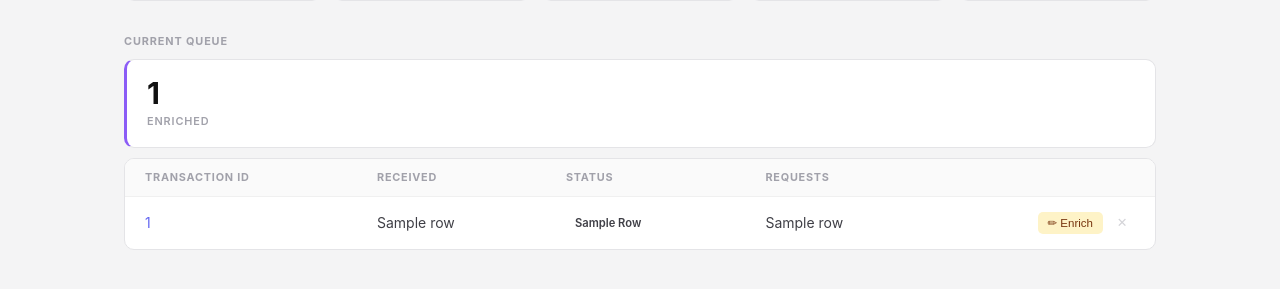
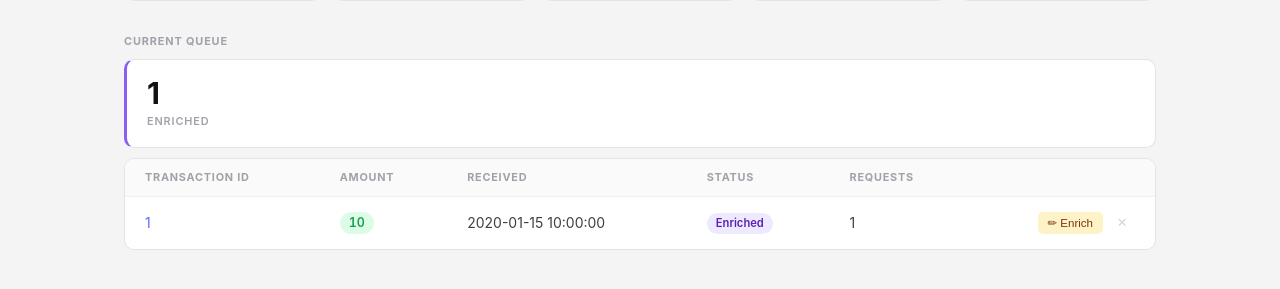
Before and after one commit to Samuel-Mason-git/bank-enrichment, a FastAPI app: template src/server_scripts/templates/dashboard.html in a window 1280 px wide. Shown: the part 205-494 px from the top of the page. Run offline with FastAPI, Linux system fonts and the light colour scheme; the template is opened without the code that fills it: most values are stand-ins (such as "Sample title", 1, 10 or a date in 2020).

Commit message:
Adding a payment column

```diff
--- a/src/server_scripts/main.py
+++ b/src/server_scripts/main.py
@@ -161,7 +161,7 @@ async def recieve_monzo(request: Request):
         if is_new:
             con.execute(
                 "UPDATE stats SET total_received = total_received + 1, total_amount_pence = total_amount_pence + ?, requests_sent = requests_sent + 1 WHERE id = 1",
-                [monzo_data.data.amount]
+                [abs(monzo_data.data.amount)]
             )
             log.info(f"Transaction stored: {transaction_id}")
         else:
@@ -299,7 +299,6 @@ async def enrich_transaction_dashboard(transaction_id: str, request: Request, cr
 async def delete_transaction(transaction_id: str, request: Request, credentials: HTTPBasicCredentials = Depends(verify_credentials)):
     con = get_con()
     con.execute("DELETE FROM webhook_queue WHERE id = ?", [transaction_id])
-    con.execute("UPDATE stats SET total_received = total_received - 1 WHERE id = 1")
     return RedirectResponse(url="/dashboard", status_code=303)
 
 
@@ -343,9 +342,21 @@ async def dashboard(request: Request, credentials: HTTPBasicCredentials = Depend
     queue_stats = con.execute(
         "SELECT status, COUNT(*) FROM webhook_queue WHERE status != 'processed' GROUP BY status"
     ).fetchall()
-    queue = con.execute(
-        "SELECT id, received_at, status, request_count FROM webhook_queue WHERE status != 'processed' ORDER BY received_at DESC"
+    rows = con.execute(
+        "SELECT id, received_at, status, request_count, payload FROM webhook_queue WHERE status != 'processed' ORDER BY received_at DESC"
     ).fetchall()
+
+    queue = []
+    for row in rows:
+        amount_pence = json.loads(row[4]).get("data", {}).get("amount", 0)
+        queue.append({
+            "id": row[0],
+            "received_at": row[1],
+            "status": row[2],
+            "request_count": row[3] or 0,
+            "amount": f"-£{abs(amount_pence) / 100:.2f}" if amount_pence < 0 else f"+£{amount_pence / 100:.2f}",
+            "is_debit": amount_pence < 0,
+        })
 
     total_received, total_amount_pence, requests_sent, total_enriched, total_processed = lifetime or (0, 0, 0, 0, 0)
     total_amount_str = f"£{abs(total_amount_pence) / 100:,.2f}"
--- a/src/server_scripts/static/style.css
+++ b/src/server_scripts/static/style.css
@@ -165,6 +165,19 @@ tr:hover td      { background: #fafafa; }
 .badge.pending   { background: #fef3c7; color: #92400e; }
 .badge.enriched  { background: #ede9fe; color: #5b21b6; }
 .badge.processed { background: #d1fae5; color: #065f46; }
+
+.amount-badge {
+    display: inline-flex;
+    align-items: center;
+    padding: 2px 9px;
+    border-radius: 20px;
+    font-size: 0.78rem;
+    font-weight: 600;
+    font-variant-numeric: tabular-nums;
+    white-space: nowrap;
+}
+.amount-badge.debit  { background: #fee2e2; color: #dc2626; }
+.amount-badge.credit { background: #dcfce7; color: #16a34a; }
 
 /* ── Links ──────────────────────────────────────────────────── */
 a { color: #6366f1; text-decoration: none; }
--- a/src/server_scripts/templates/dashboard.html
+++ b/src/server_scripts/templates/dashboard.html
@@ -64,6 +64,7 @@
             <thead>
                 <tr>
                     <th>Transaction ID</th>
+                    <th>Amount</th>
                     <th>Received</th>
                     <th>Status</th>
                     <th>Requests</th>
@@ -73,14 +74,15 @@
             <tbody>
                 {% for row in queue %}
                 <tr>
-                    <td><a href="/dashboard/transaction/{{ row[0] }}">{{ row[0] }}</a></td>
-                    <td>{{ row[1] }}</td>
-                    <td><span class="badge {{ row[2] }}">{{ row[2] }}</span></td>
-                    <td>{{ row[3] if row[3] is not none else 0 }}</td>
+                    <td><a href="/dashboard/transaction/{{ row.id }}">{{ row.id }}</a></td>
+                    <td><span class="amount-badge {% if row.is_debit %}debit{% else %}credit{% endif %}">{{ row.amount }}</span></td>
+                    <td>{{ row.received_at }}</td>
+                    <td><span class="badge {{ row.status }}">{{ row.status }}</span></td>
+                    <td>{{ row.request_count }}</td>
                     <td>
                         <div class="row-actions">
-                            <button class="btn-row-enrich" onclick="openEnrich('{{ row[0] }}')">✏ Enrich</button>
-                            <form method="post" action="/dashboard/transaction/{{ row[0] }}/delete" onsubmit="return confirm('Delete this transaction?')">
+                            <button class="btn-row-enrich" onclick="openEnrich('{{ row.id }}')">✏ Enrich</button>
+                            <form method="post" action="/dashboard/transaction/{{ row.id }}/delete" onsubmit="return confirm('Delete this transaction?')">
                                 <button type="submit" class="btn-row-delete">✕</button>
                             </form>
                         </div>
```
